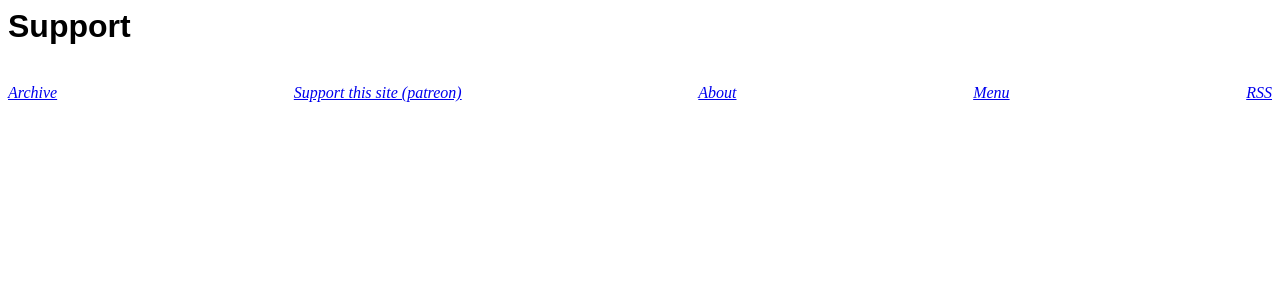
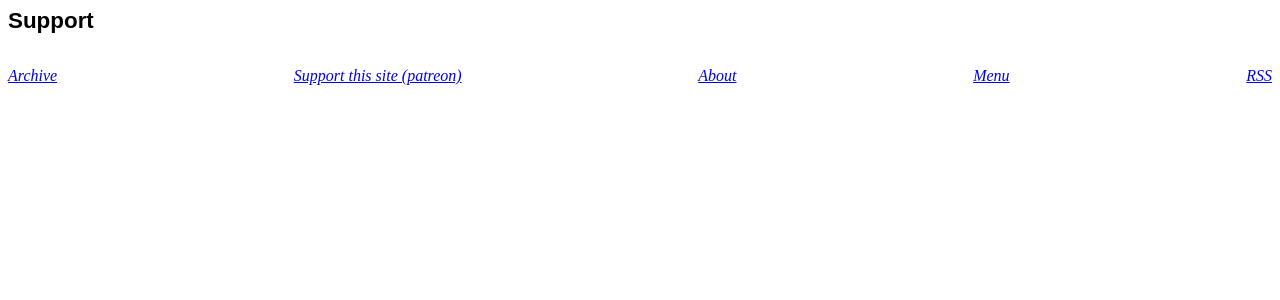
Before and after one commit to derykmakgill/website, a Jekyll site: the page built from _pages/support.md, in a window 1280 px wide. Shown: the top 300 px of the page. Built offline with Jekyll 4.4.1, drawn with Linux system fonts in a browser that asks for light colours.

Commit message:
Update default.html

```diff
--- a/_layouts/default.html
+++ b/_layouts/default.html
@@ -1,5 +1,5 @@
 
-<style>h1,h2,h3,h4,h5,h6{font-family:sans-serif}body{/*font-family:sans-serif;-webkit-font-smoothing: antialiased;font-size:15px*//*font-family: sans-serif;
+<style>h1{font-size:1.4em}h1,h2,h3,h4,h5,h6{font-family:sans-serif}body{/*font-family:sans-serif;-webkit-font-smoothing: antialiased;font-size:15px*//*font-family: sans-serif;
     font-size: 14px;
     max-width: 600px;*/}img{max-width:100%}.pd{width:4em;flex-shrink:0;padding-bottom:.9em;}.par div{display:flex} pre{white-space: pre-wrap} pre.letter{font-family: courier new, monospace}
 
```
